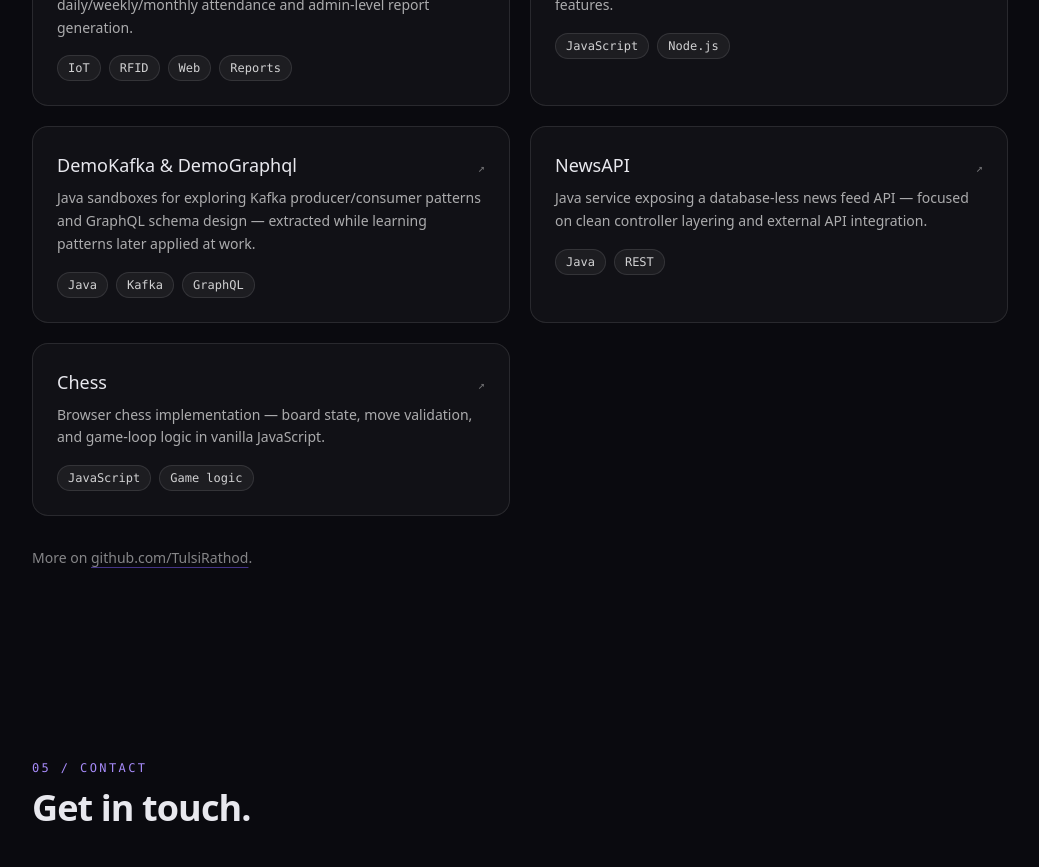
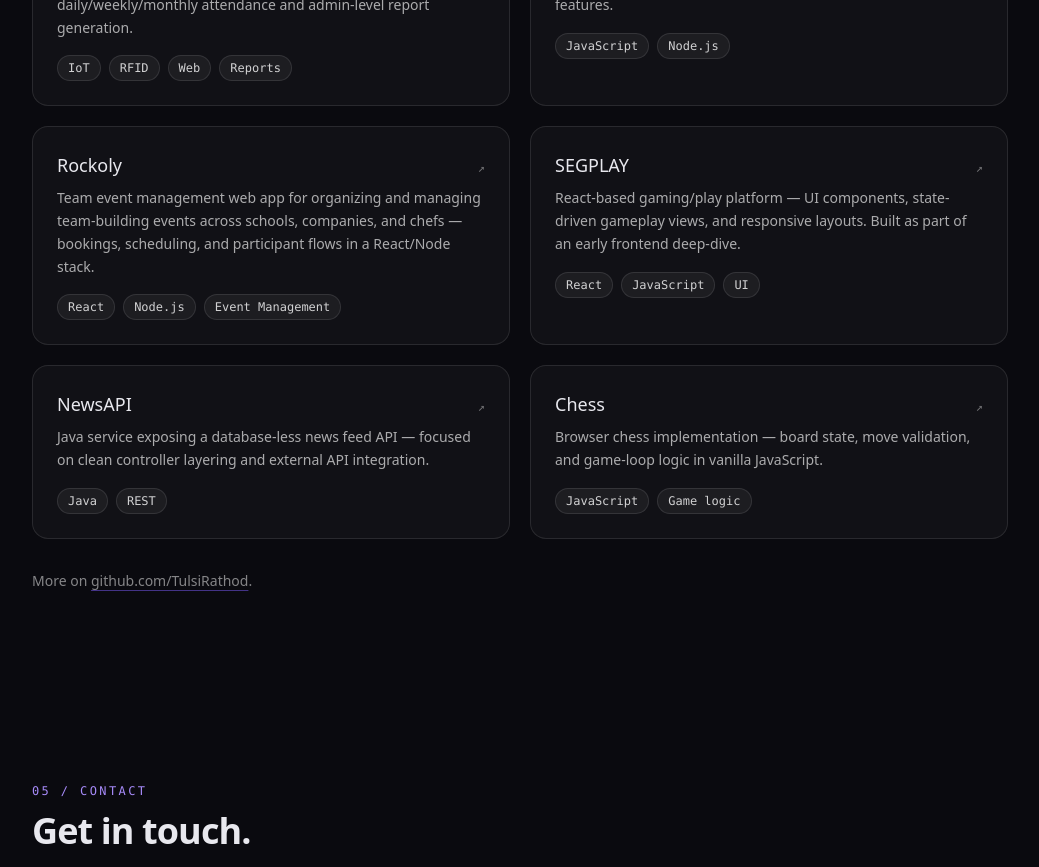
Before and after one commit to TulsiRathod/TulsiRathod.github.io, a Next.js app: page / in a window 1280 px wide. Shown: the part 4500-5367 px from the top of the page, without its empty margins (120-1159 px from the left). Built offline with nearby package versions, Linux system fonts and the light colour scheme.

Commit message:
Swap demo projects for Rockoly and SEGPLAY

```diff
--- a/components/Projects.tsx
+++ b/components/Projects.tsx
@@ -22,11 +22,18 @@ const projects = [
     repo: "https://github.com/TulsiRathod/AlmaPlus",
   },
   {
-    title: "DemoKafka & DemoGraphql",
+    title: "Rockoly",
     blurb:
-      "Java sandboxes for exploring Kafka producer/consumer patterns and GraphQL schema design — extracted while learning patterns later applied at work.",
-    tags: ["Java", "Kafka", "GraphQL"],
-    repo: "https://github.com/TulsiRathod?tab=repositories",
+      "Team event management web app for organizing and managing team-building events across schools, companies, and chefs — bookings, scheduling, and participant flows in a React/Node stack.",
+    tags: ["React", "Node.js", "Event Management"],
+    repo: "https://github.com/TulsiRathod/Rockoly",
+  },
+  {
+    title: "SEGPLAY",
+    blurb:
+      "React-based gaming/play platform — UI components, state-driven gameplay views, and responsive layouts. Built as part of an early frontend deep-dive.",
+    tags: ["React", "JavaScript", "UI"],
+    repo: "https://github.com/TulsiRathod/SEGPLAY-main",
   },
   {
     title: "NewsAPI",
```
